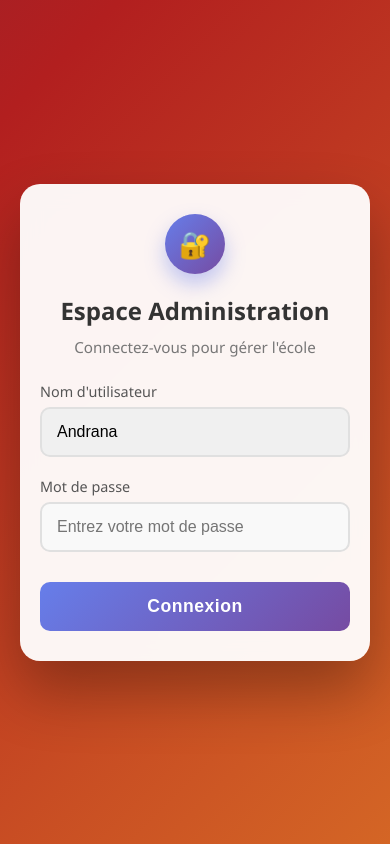
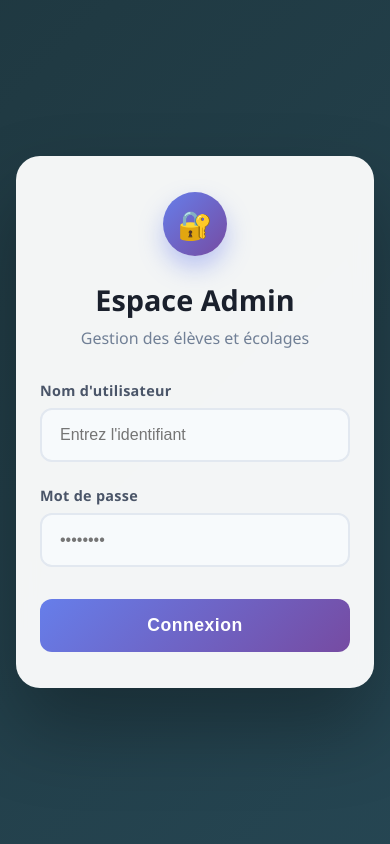
Before and after one commit to Finoana123/Projet-Andry, a website: page index.html in a window 390 px wide. Drawn offline with Linux system fonts and the light colour scheme.

Commit message:
Update index.html

```diff
--- a/index.html
+++ b/index.html
@@ -3,7 +3,7 @@
 <head>
   <meta charset="UTF-8">
   <meta name="viewport" content="width=device-width, initial-scale=1.0">
-  <title>Administration - École</title>
+  <title>Administration - Gestion École</title>
   <style>
     * {
       margin: 0;
@@ -13,38 +13,38 @@
 
     body {
       font-family: 'Segoe UI', Tahoma, Geneva, Verdana, sans-serif;
-      background: linear-gradient(135deg, #1a2a6c, #b21f1f, #fdbb2d);
+      background: linear-gradient(135deg, #0f2027, #203a43, #2c5364);
       background-size: 400% 400%;
-      animation: gradientBg 15s ease infinite;
+      animation: gradientBG 15s ease infinite;
       min-height: 100vh;
       display: flex;
       justify-content: center;
       align-items: center;
-      padding: 20px;
+      padding: 16px;
     }
 
-    @keyframes gradientBg {
+    @keyframes gradientBG {
       0% { background-position: 0% 50%; }
       50% { background-position: 100% 50%; }
       100% { background-position: 0% 50%; }
     }
 
-    .login-container {
+    .login-card {
       background: rgba(255, 255, 255, 0.95);
       backdrop-filter: blur(10px);
-      border-radius: 20px;
-      box-shadow: 0 30px 60px rgba(0, 0, 0, 0.3);
-      padding: 40px 30px;
+      border-radius: 24px;
+      box-shadow: 0 40px 80px rgba(0, 0, 0, 0.3);
+      padding: 48px 32px;
       width: 100%;
-      max-width: 400px;
+      max-width: 420px;
       text-align: center;
-      animation: fadeInUp 0.8s ease;
+      animation: fadeInUp 0.8s cubic-bezier(0.23, 1, 0.32, 1);
     }
 
     @keyframes fadeInUp {
       from {
         opacity: 0;
-        transform: translateY(30px);
+        transform: translateY(40px);
       }
       to {
         opacity: 1;
@@ -52,86 +52,82 @@
       }
     }
 
-    .login-icon {
-      width: 70px;
-      height: 70px;
+    .icon-container {
+      width: 80px;
+      height: 80px;
       background: linear-gradient(135deg, #667eea, #764ba2);
       border-radius: 50%;
       display: flex;
       justify-content: center;
       align-items: center;
-      margin: 0 auto 20px;
-      font-size: 30px;
+      margin: 0 auto 24px;
+      font-size: 36px;
       color: white;
-      box-shadow: 0 10px 20px rgba(102, 126, 234, 0.4);
+      box-shadow: 0 12px 24px rgba(102, 126, 234, 0.4);
     }
 
-    .login-container h2 {
-      color: #333;
-      margin-bottom: 10px;
-      font-weight: 600;
-      font-size: 1.8rem;
+    .login-card h1 {
+      color: #1a202c;
+      margin-bottom: 8px;
+      font-weight: 700;
+      font-size: 2rem;
     }
 
-    .login-container p {
-      color: #777;
-      margin-bottom: 25px;
-      font-size: 0.95rem;
+    .login-card p {
+      color: #718096;
+      margin-bottom: 32px;
+      font-size: 1rem;
     }
 
     .input-group {
-      margin-bottom: 20px;
+      margin-bottom: 24px;
       text-align: left;
     }
 
     .input-group label {
       display: block;
-      margin-bottom: 6px;
-      color: #555;
-      font-weight: 500;
+      margin-bottom: 8px;
+      color: #4a5568;
+      font-weight: 600;
       font-size: 0.9rem;
+      letter-spacing: 0.3px;
     }
 
     .input-group input {
       width: 100%;
-      padding: 14px 15px;
-      border: 2px solid #e0e0e0;
-      border-radius: 10px;
+      padding: 16px 18px;
+      border: 2px solid #e2e8f0;
+      border-radius: 12px;
       font-size: 1rem;
       transition: all 0.3s ease;
       outline: none;
-      background: #f9f9f9;
+      background: #f7fafc;
     }
 
     .input-group input:focus {
       border-color: #667eea;
       box-shadow: 0 0 0 4px rgba(102, 126, 234, 0.1);
-      background: #fff;
-    }
-
-    .input-group input:read-only {
-      background: #f0f0f0;
-      cursor: not-allowed;
+      background: #ffffff;
     }
 
     button {
       width: 100%;
-      padding: 14px;
+      padding: 16px;
       background: linear-gradient(135deg, #667eea, #764ba2);
       color: white;
       border: none;
-      border-radius: 10px;
+      border-radius: 12px;
       font-size: 1.1rem;
       font-weight: 600;
       cursor: pointer;
       transition: all 0.3s ease;
       letter-spacing: 0.5px;
-      margin-top: 10px;
+      margin-top: 8px;
     }
 
     button:hover {
       transform: translateY(-2px);
-      box-shadow: 0 8px 20px rgba(102, 126, 234, 0.5);
+      box-shadow: 0 10px 25px rgba(102, 126, 234, 0.5);
     }
 
     button:active {
@@ -139,12 +135,12 @@
     }
 
     .error-message {
-      color: #d32f2f;
-      background: rgba(211, 47, 47, 0.08);
-      padding: 10px;
-      border-radius: 8px;
-      margin-top: 15px;
-      font-size: 0.9rem;
+      color: #e53e3e;
+      background: rgba(229, 62, 62, 0.08);
+      padding: 12px;
+      border-radius: 10px;
+      margin-top: 16px;
+      font-size: 0.95rem;
       display: none;
       animation: shake 0.4s ease;
     }
@@ -156,36 +152,45 @@
       75% { transform: translateX(-5px); }
     }
 
-    /* Responsive ajustements */
+    /* Adaptations pour très petits écrans */
     @media (max-width: 480px) {
-      .login-container {
-        padding: 30px 20px;
+      .login-card {
+        padding: 36px 24px;
       }
-      .login-icon {
-        width: 60px;
-        height: 60px;
-        font-size: 26px;
+      .icon-container {
+        width: 64px;
+        height: 64px;
+        font-size: 28px;
       }
-      .login-container h2 {
-        font-size: 1.5rem;
+      .login-card h1 {
+        font-size: 1.8rem;
+      }
+    }
+
+    @media (max-width: 360px) {
+      .input-group input {
+        padding: 14px 14px;
+      }
+      button {
+        padding: 14px;
       }
     }
   </style>
 </head>
 <body>
-  <div class="login-container">
-    <div class="login-icon">🔐</div>
-    <h2>Espace Administration</h2>
-    <p>Connectez-vous pour gérer l'école</p>
+  <div class="login-card">
+    <div class="icon-container">🔐</div>
+    <h1>Espace Admin</h1>
+    <p>Gestion des élèves et écolages</p>
 
     <form id="loginForm">
       <div class="input-group">
         <label for="username">Nom d'utilisateur</label>
-        <input type="text" id="username" value="Andrana" readonly>
+        <input type="text" id="username" placeholder="Entrez l'identifiant" required autocomplete="username">
       </div>
       <div class="input-group">
         <label for="password">Mot de passe</label>
-        <input type="password" id="password" placeholder="Entrez votre mot de passe" required autocomplete="current-password">
+        <input type="password" id="password" placeholder="••••••••" required autocomplete="current-password">
       </div>
       <button type="submit">Connexion</button>
       <div class="error-message" id="errorMsg"></div>
@@ -195,15 +200,14 @@
   <script>
     document.getElementById('loginForm').addEventListener('submit', async (e) => {
       e.preventDefault();
-      const username = document.getElementById('username').value;
-      const password = document.getElementById('password').value;
+      const username = document.getElementById('username').value.trim();
+      const password = document.getElementById('password').value.trim();
       const errorDiv = document.getElementById('errorMsg');
       errorDiv.style.display = 'none';
       errorDiv.textContent = '';
 
-      // Petite vérification côté client pour éviter les espaces invisibles
-      if (password.length === 0) {
-        errorDiv.textContent = 'Veuillez entrer un mot de passe.';
+      if (!username || !password) {
+        errorDiv.textContent = 'Veuillez remplir tous les champs.';
         errorDiv.style.display = 'block';
         return;
       }
@@ -212,13 +216,12 @@
         const res = await fetch('/api/login', {
           method: 'POST',
           headers: { 'Content-Type': 'application/json' },
-          body: JSON.stringify({ username: username.trim(), password: password.trim() })
+          body: JSON.stringify({ username, password })
         });
 
         const data = await res.json();
 
         if (res.ok && data.success) {
-          // Stocker un indicateur de connexion (simple, car pas de JWT pour l'instant)
           localStorage.setItem('isLoggedIn', 'true');
           window.location.href = '/dashboard.html';
         } else {
```
